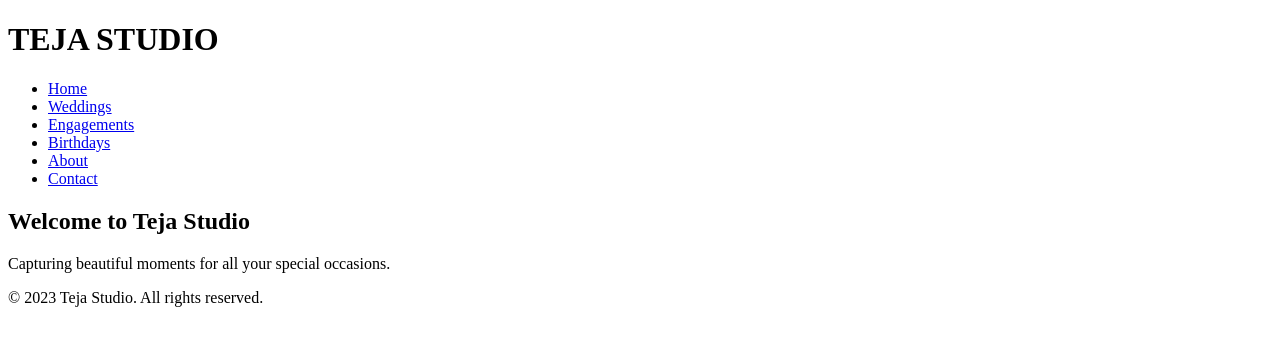
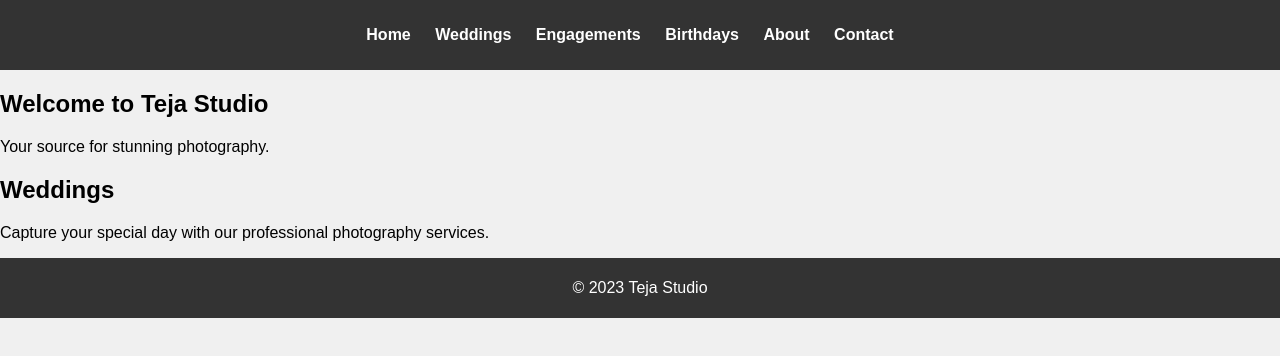
Before and after one commit to taruntejakalagara/main, a plain HTML site: page index.html in a window 1280 px wide. Drawn offline with Linux system fonts and the light colour scheme.

Commit message:
index.html

```diff
--- a/index.html
+++ b/index.html
@@ -1,32 +1,39 @@
 <!DOCTYPE html>
-<html>
+<html lang="en">
 <head>
     <meta charset="UTF-8">
+    <meta name="viewport" content="width=device-width, initial-scale=1.0">
     <title>Teja Studio</title>
-    <link rel="stylesheet" type="text/css" href="style.css">
+    <link rel="stylesheet" href="styles.css">
 </head>
 <body>
     <header>
-        <h1>TEJA STUDIO</h1>
+        <nav>
+            <ul>
+                <li><a href="#home">Home</a></li>
+                <li><a href="#weddings">Weddings</a></li>
+                <li><a href="#engagements">Engagements</a></li>
+                <li><a href="#birthdays">Birthdays</a></li>
+                <li><a href="#about">About</a></li>
+                <li><a href="#contact">Contact</a></li>
+            </ul>
+        </nav>
     </header>
-    <nav>
-        <ul>
-            <li><a href="#">Home</a></li>
-            <li><a href="#">Weddings</a></li>
-            <li><a href="#">Engagements</a></li>
-            <li><a href="#">Birthdays</a></li>
-            <li><a href="#">About</a></li>
-            <li><a href="#">Contact</a></li>
-        </ul>
-    </nav>
-    <main>
-        <section>
-            <h2>Welcome to Teja Studio</h2>
-            <p>Capturing beautiful moments for all your special occasions.</p>
-        </section>
-    </main>
+
+    <section id="home" class="section">
+        <h1>Welcome to Teja Studio</h1>
+        <p>Your source for stunning photography.</p>
+    </section>
+
+    <section id="weddings" class="section">
+        <h2>Weddings</h2>
+        <p>Capture your special day with our professional photography services.</p>
+    </section>
+
+    <!-- Add similar sections for Engagements, Birthdays, About, and Contact -->
+
     <footer>
-        <p>&copy; 2023 Teja Studio. All rights reserved.</p>
+        <p>&copy; 2023 Teja Studio</p>
     </footer>
 </body>
 </html>
```
